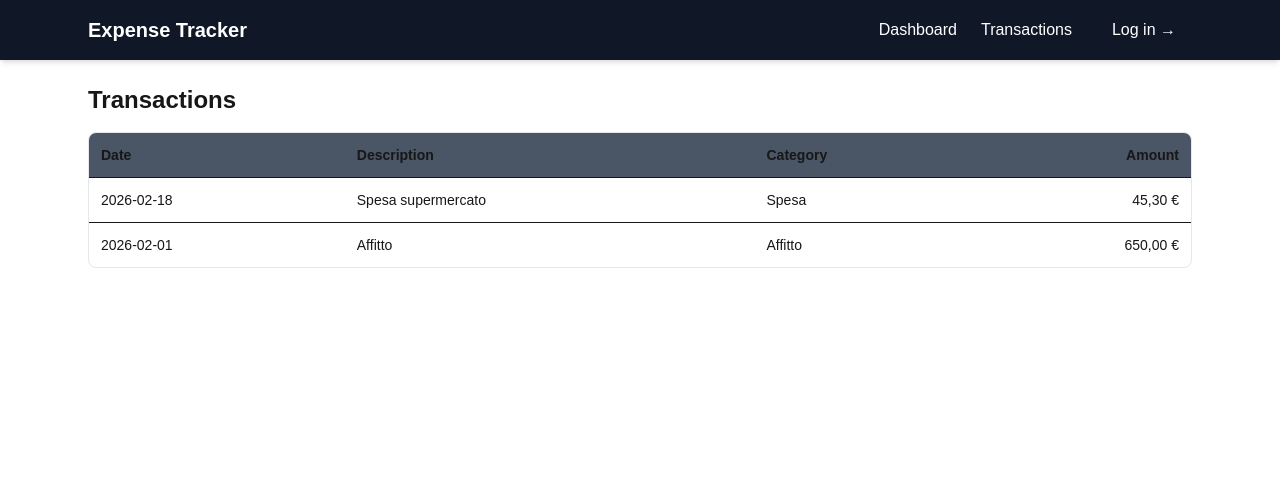
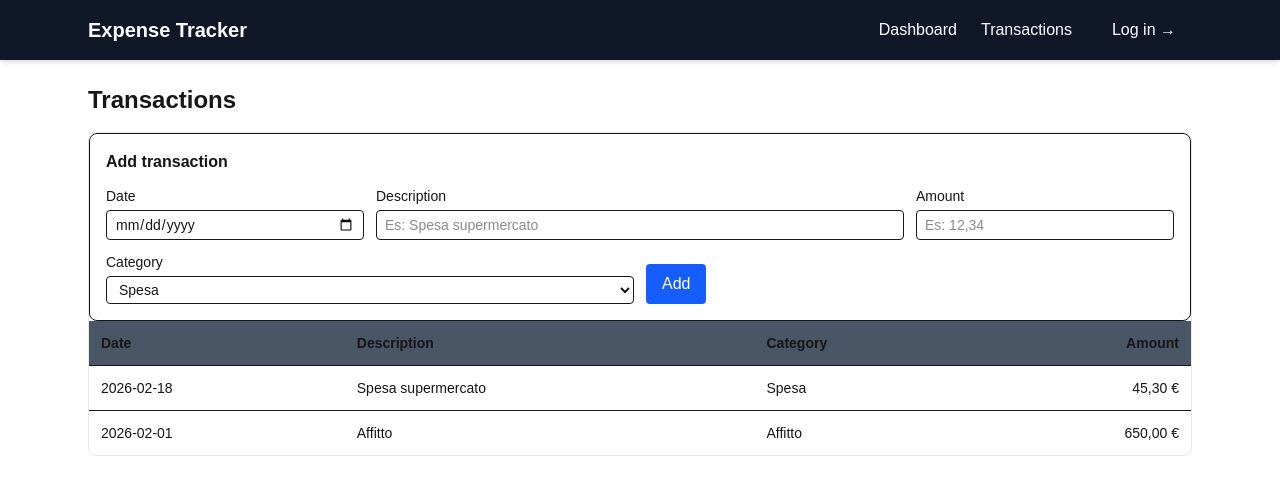
Before and after one commit to Pucc92/Expense-tracker, a Next.js app: page /transactions in a window 1280 px wide. Shown: the top 494 px of the page. Built offline with nearby package versions, Linux system fonts and the light colour scheme.

Commit message:
"feat: add transaction form and update list"

```diff
--- a/src/app/dashboard/page.tsx
+++ b/src/app/dashboard/page.tsx
@@ -1,3 +1,10 @@
 export default function DashboardPage() {
-  return <h1 className="text-2xl font-semibold">Dashboard</h1>;
+  return (
+    <main className="max-w-6xl mx-auto px-6 py-6">
+      <h1 className="text-2xl font-bold">Dashboard</h1>
+      <p className="mt-2 text-sm opacity-80">
+        (placeholder) Qui poi metteremo totale mese, grafici, ultimi movimenti.
+      </p>
+    </main>
+  );
 }
--- a/src/app/page.tsx
+++ b/src/app/page.tsx
@@ -1,5 +1,4 @@
 import "./globals.css";
-import Link from "next/link";
 
 export default function Home() {
   return (
--- a/src/app/transactions/page.tsx
+++ b/src/app/transactions/page.tsx
@@ -1,13 +1,29 @@
+"use client";
+import { useState } from "react";
 import { getCategoryName } from "@/features/categories/category.utils";
 import { formatMoney } from "@/domain/money";
-import { listTransactions } from "@/features/transactions/transactions.repository";
+import type { Transaction } from "@/domain/transaction";
+import { TransactionForm } from "@/features/transactions/TransactionForm";
+import {
+  addTransaction,
+  listTransactions,
+} from "@/features/transactions/transactions.repository";
 
 export default function TransactionsPage() {
-  const transactions = listTransactions();
+  const [transactions, setTransactions] = useState<Transaction[]>(() =>
+    listTransactions(),
+  );
+
+  function handleCreate(tx: Transaction) {
+    addTransaction(tx); // aggiorna “storage” in memory
+    setTransactions(listTransactions()); // ricarica nello state
+  }
+
   return (
     <div className="space-y-4">
       <h1 className="text-2xl font-semibold">Transactions</h1>
       <div className="rounded-lg border border-gray-200 overflow-hidden">
+        <TransactionForm onCreate={handleCreate} />
         <table className="w-full text-sm">
           <thead className="bg-gray-600">
             <tr className="text-left">
--- /dev/null
+++ b/src/features/transactions/TransactionForm.tsx
@@ -0,0 +1,125 @@
+"use client";
+
+import { useState } from "react";
+import { parseMoney } from "@/domain/money";
+import { createId } from "@/domain/ids";
+import type { Transaction } from "@/domain/transaction";
+import { mockCategories } from "@/lib/mock/mockCategories";
+
+type Props = {
+  onCreate: (tx: Transaction) => void;
+};
+
+export function TransactionForm({ onCreate }: Props) {
+  const [date, setDate] = useState<string>("");
+  const [description, setDescription] = useState<string>("");
+  const [categoryId, setCategoryId] = useState<string>(
+    mockCategories[0]?.id ?? "",
+  );
+  const [amount, setAmount] = useState<string>(""); // es: "12,34"
+  const [error, setError] = useState<string | null>(null);
+
+  function handleSubmit(e: React.FormEvent) {
+    e.preventDefault();
+    setError(null);
+
+    // VALIDAZIONE BASE (semplice oggi)
+    if (!date) return setError("Inserisci una data");
+    if (description.trim().length < 2)
+      return setError("Descrizione troppo corta");
+    if (!categoryId) return setError("Scegli una categoria");
+    if (!amount.trim()) return setError("Inserisci un importo");
+
+    let money;
+    try {
+      money = parseMoney(amount);
+    } catch {
+      return setError("Importo non valido (es: 12,34)");
+    }
+
+    const tx: Transaction = {
+      id: createId("tx"),
+      date,
+      description: description.trim(),
+      categoryId,
+      money,
+    };
+
+    onCreate(tx);
+
+    // reset form
+    setDate("");
+    setDescription("");
+    setAmount("");
+  }
+
+  return (
+    <form onSubmit={handleSubmit} className="space-y-3 rounded-lg border p-4">
+      <h2 className="font-semibold">Add transaction</h2>
+
+      {error && (
+        <div className="rounded border border-red-300 bg-red-50 p-2 text-sm">
+          {error}
+        </div>
+      )}
+
+      <div className="grid gap-3 sm:grid-cols-4">
+        <label className="text-sm">
+          Date
+          <input
+            type="date"
+            className="mt-1 w-full rounded border px-2 py-1"
+            value={date}
+            onChange={(e) => setDate(e.target.value)}
+          />
+        </label>
+
+        <label className="text-sm sm:col-span-2">
+          Description
+          <input
+            type="text"
+            className="mt-1 w-full rounded border px-2 py-1"
+            placeholder="Es: Spesa supermercato"
+            value={description}
+            onChange={(e) => setDescription(e.target.value)}
+          />
+        </label>
+
+        <label className="text-sm">
+          Amount
+          <input
+            type="text"
+            className="mt-1 w-full rounded border px-2 py-1"
+            placeholder="Es: 12,34"
+            value={amount}
+            onChange={(e) => setAmount(e.target.value)}
+          />
+        </label>
+
+        <label className="text-sm sm:col-span-2">
+          Category
+          <select
+            className="mt-1 w-full rounded border px-2 py-1"
+            value={categoryId}
+            onChange={(e) => setCategoryId(e.target.value)}
+          >
+            {mockCategories.map((c) => (
+              <option key={c.id} value={c.id}>
+                {c.name}
+              </option>
+            ))}
+          </select>
+        </label>
+
+        <div className="sm:col-span-2 flex items-end">
+          <button
+            type="submit"
+            className="rounded bg-blue-600 px-4 py-2 text-white hover:bg-blue-500"
+          >
+            Add
+          </button>
+        </div>
+      </div>
+    </form>
+  );
+}
```
